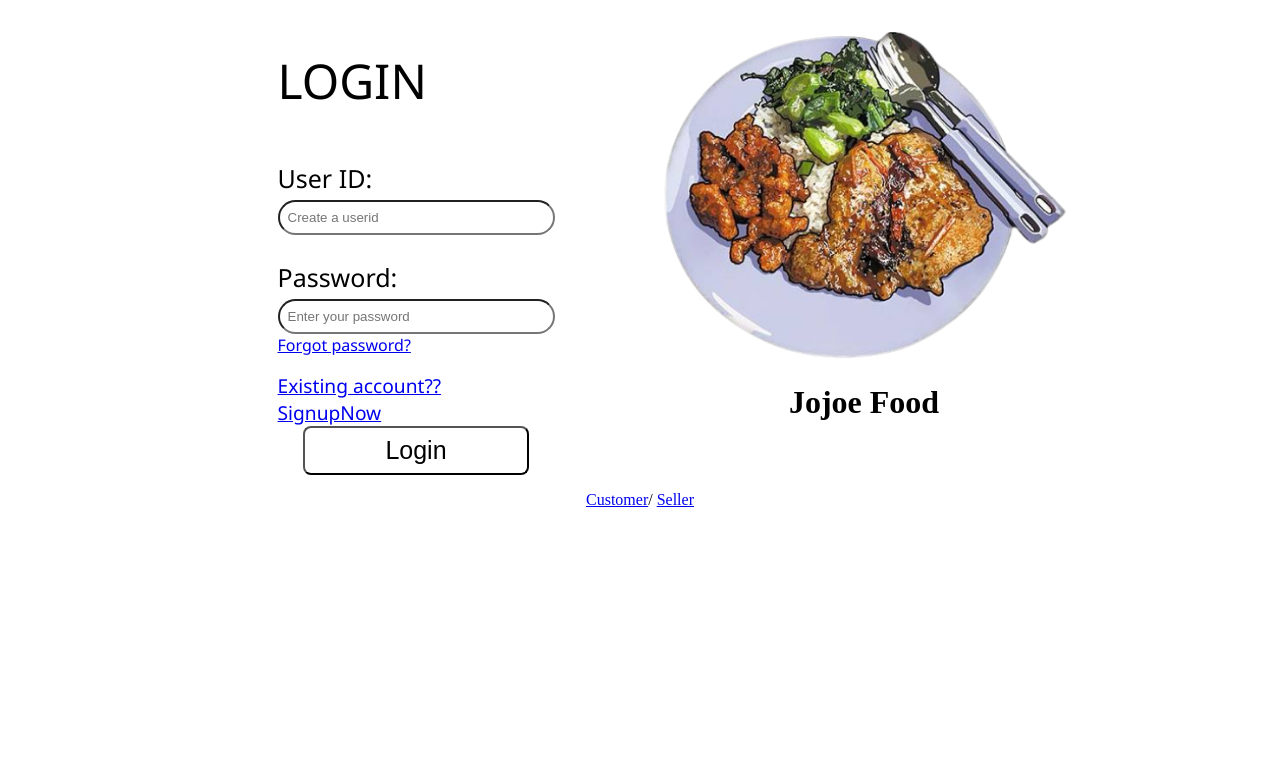
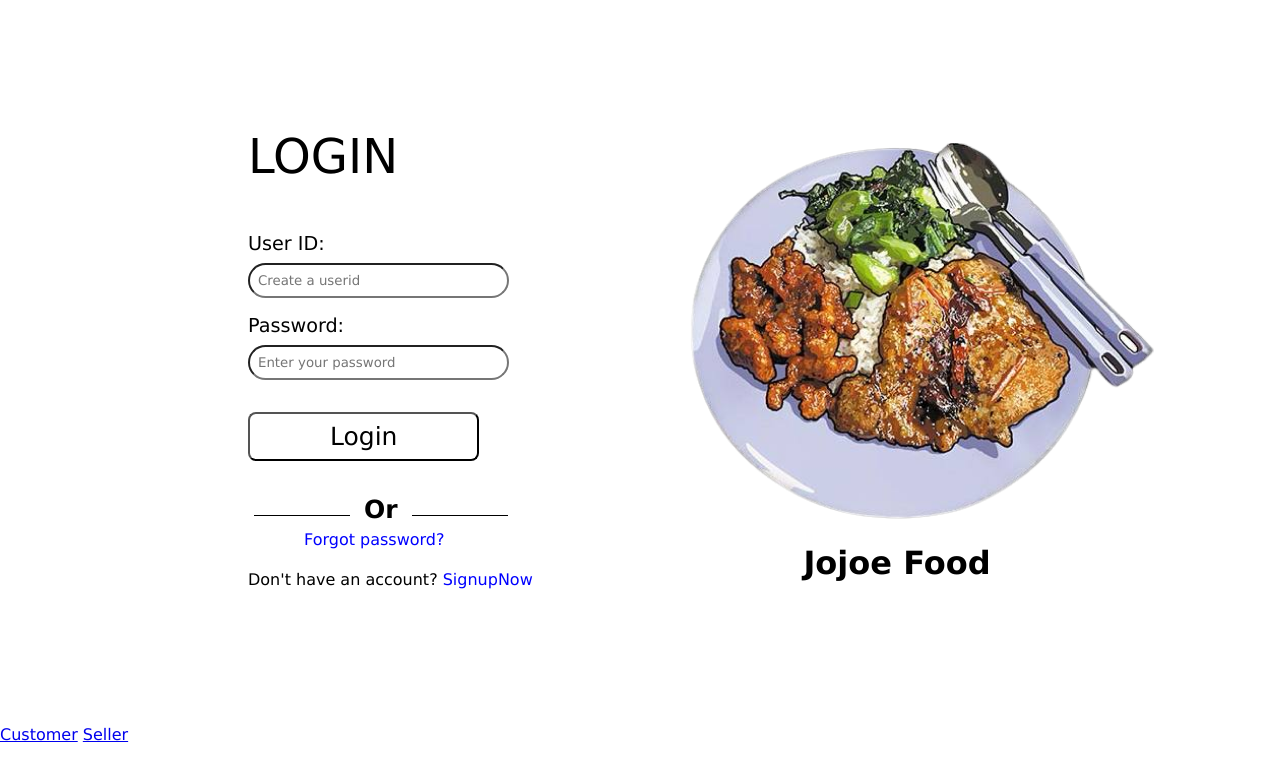
Before and after one commit to zengchai/Jojoe-Food-Delivery, a PHP site: page /login.html in a window 1280 px wide. Shown: the top 781 px of the page. Run offline with PHP 8.4, Linux system fonts and the light colour scheme.

Commit message:
updated login

```diff
--- a/css/style2.css
+++ b/css/style2.css
@@ -1,116 +1,98 @@
-body{
-    margin:0;
-    background-color: #fff;
-}
-.header-bar {
-    color: #fff;
-    padding: 10px;
-
-
-
-  }
-header::after{
-    content: '';
-    display: table;
-    clear: both;
-  }
-.logo{
-    float: left;
-    padding: 10px 0;
-}
-  nav {
-    float:right;
-
-    display: flex;
-    justify-content: left;
-    float: left;
+* {
+  margin: 0;
+   padding: 0;
+   box-sizing: border-box;
+   font-family: Verdana, Geneva, Tahoma, sans-serif
  }
 
-  nav ul{
-    list-style: none;
-    margin: 0;
-    padding: 0;
+ .container {
 
-  }
-
-  nav li {
-    display: inline-block;
-    margin: left 70px;
-    padding-top: 25px;
-    position: relative;
-  }
-  nav a{
-    color: #000000;
-    text-decoration: none;
-    text-transform: uppercase;
-    font-size: 14px;
-  }
-  nav a:hover{
-    color: #d7d7d7;
-  }
-  nav a::before{
-    content: '';
-    display: block;
-    height: 5px;
-    width: 0%;
-   padding-top: 1rem;
-    background-color: bisque;
-
-    position: absolute;
-
-  }
-  nav a:hover::before{
-    width: 100%;
-  }
-
-
-
-  .login-section{
-    display: flex;
-    text-align: center;
-  }
-
-  .login-section img {
-    float: right;
-    padding: 10px 0;
-
-  }
-
-.container{
-    display: flex;
-    flex:1;
+   background: #fff;
+   margin: auto;
+   display: grid;
+   grid-template-columns: 0.6fr 1.4fr 2fr;
    justify-content: center;
+   padding-top: 8rem;
+   padding-bottom: 8rem;
    margin-left: 5rem;
    margin-right: 5rem;
 
  }
 
+
  .leftcontainer{
      font-size: 25px;
      font-family: 'Segoe UI', Tahoma, Geneva, Verdana, sans-serif;
      width: 40%;
-    display: flex;
-    justify-content: center;
+   grid-column-start: 2;
+     grid-column-end: 3;
    }
    .login{
      font-size: 3rem;
+     margin-bottom: 3rem;
    }
-  .username{
-   font-size: larger;
+   .userid{
+    font-size: 1.2rem;
+    margin-bottom: 1rem;
+   }
+   .password{
+    font-size: 1.2rem;
+    margin-bottom: 0.5rem;
    }
    .resetpwd{
-    margin-top: 0rem;
+    padding-left: 3.5rem;
+     margin-top: 0.5rem;
      font-size: 1rem;
+     margin-bottom: 1.3rem;
+     width:20rem;
    }
-  .password{
-    margin-bottom: 0rem;
-  }
-  .signup{
-    margin-bottom: 0rem;
-    font-size: 1.2rem;
-    margin-top: 0.2rem;
+   .resetpwd a {
+    text-decoration: none;
+    color: blue;
   }
 
+  .resetpwd a:hover {
+    text-decoration: underline;
+  }
+  .signup a{
+  text-decoration: none;
+  color: blue;
+  }
+.signup a:hover{
+  text-decoration: underline;
+}
+
+   .line-container {
+    text-align: left;
+    width: 20rem;
+
+  }
+
+  .line {
+    display: inline-block;
+    width: 30%;
+    margin: 0 6px;
+    border: none;
+    border-top: 1px solid black;
+  }
+
+  .line-text {
+    display: inline-block;
+    vertical-align: middle;
+    font-weight: bold;
+    line-height: 1;
+  }
+
+   .signup{
+     margin-bottom: 0.5rem;
+     font-size: 1.0rem;
+     margin-top: 0.5rem;
+     width: 20rem;
+   }
+   .loginbutton{
+    margin-top: 2rem;
+    margin-bottom: 2rem;
+   }
    #login {
      display: block;
      margin: 0 auto;
@@ -128,32 +110,38 @@ header::after{
    }
 
    .rightcontainer{
-    /* padding-top: 100px; */
+
      margin: 0 0;
     text-align: center;
      margin-top:auto;
      margin-bottom:auto;
-    /* margin: 0 auto; */
-    /* padding-left: 50px; */
-    /* float: right; */
+     grid-column-start: 3;
+     grid-column-end: 5;
+
      width: 40%;
-  }
-.inputtype{
-    padding: 0.5rem;
-    border-radius: 5rem;;
-}
-.rightcontainer h1{
+     grid-template-rows: 1fr;
 
    }
 
+   .inputtype{
+     padding: 0.5rem;
+     border-radius: 5rem;
+     margin-top: 0.5rem;
+ }
+
  .foodlogo{
-    width: 90%;
-
+   align-items: center;
+   padding-left: 3rem;
+   padding-bottom: 1.5rem;
+ }
+ .foodcontainer{
+ display: grid;
  }
 
  .footercontainer{
+
      display: flex;
      justify-content: center;
-    clear: both;
+
 
    }
--- a/ks-css/style1.css
+++ b/ks-css/style1.css
@@ -108,16 +108,12 @@
   }
 
 .rightcontainer{
-    /* padding-top: 100px; */
     margin: 0 0;
    text-align: center;
     margin-top:auto;
     margin-bottom:auto;
     grid-column-start: 3;
     grid-column-end: 5;
-    /* margin: 0 auto; */
-    /* padding-left: 50px; */
-    /* float: right; */
     width: 40%;
     grid-template-rows: 1fr;
 
--- a/login.html
+++ b/login.html
@@ -7,14 +7,35 @@
 <link href="https://fonts.googleapis.com/css2?family=Lato:wght@700&display=swap" rel="stylesheet">
 <link rel="stylesheet" type="text/css" href="css/style2.css" id="stylesheet">
 <script>
-    function isNumberKey(event) {
-      var charCode = (event.which) ? event.which : event.keyCode;
-      if (charCode > 31 && (charCode < 48 || charCode > 57)) {
-        return false;
-      }
-      return true;
+
+
+    function resetPwd() {
+  var email = prompt("Please enter your email address:");
+
+  if (email) {
+    // Perform email validation
+    if (!isValidEmail(email)) {
+      alert("Please enter a valid email address.");
+      return;
     }
-    </script>
+
+    // Send password reset request to the server
+    // Replace the URL with your actual server endpoint
+    var resetUrl = "https://example.com/reset-password?email=" + encodeURIComponent(email);
+    window.location.href = resetUrl;
+  }
+}
+
+function isValidEmail(email) {
+  // Perform email validation logic here
+  // You can use regular expressions or other validation techniques
+  // Return true if the email is valid, false otherwise
+  // Example email validation with regular expression
+  var emailRegex = /^[^\s@]+@[^\s@]+\.[^\s@]+$/;
+  return emailRegex.test(email);
+}
+</script>
+
 </head>
 <!-- <body>
     <header>
@@ -39,29 +60,36 @@
 
     <div class="container">
         <div class="leftcontainer">
-            <form action="">
+            <form method="post" action="check_login.php">
                 <p class="login">LOGIN </p>
                 <p class="userid">User ID: <br>
                 <input class="inputtype" type="text" id="userid" size="30", placeholder="Create a userid" maxlength="10"><br></p>
                 <p class="password">Password: <br>
                 <input class="inputtype" type="password" id="password" size="30", placeholder="Enter your password" maxlength="10"></p>
-               <p class="resetpwd"> <a href="#"onclick="ResetPwd()">Forgot password?<br></a></p>
-               <p class="signup"> <a href="#"onclick="signup()">Existing account??<br>SignupNow</a> </p> <!-- link to sign up page-->
-                <input class="inputtype" type="button" id="login" value="Login">
-            </form>
+
+               <p class="loginbutton">
+                <input class="inputtype" type="button" id="login" value="Login"></p>
+
+                <div class="line-container">
+                  <hr class="line">
+                  <span class="line-text">Or</span>
+                  <hr class="line">
+                </div>
+
+              <p class="resetpwd"> <a href="#"onclick="resetPwd()">Forgot password?<br></a></p>
+              <p class="signup"> Don't have an account? <a href="signup.php">SignupNow</a> </p> <!-- link to sign up page-->
+              </form>
 
         </div>
         <div class="rightcontainer">
-            <img class="foodlogo" src="png/Foodlogo.png">
-            <h1>Jojoe Food</h1>
+          <div class="foodcontainer" ><img class="foodlogo" src="image/platefood.png">
+            <h1>Jojoe Food</h1></div>
         </div>
     </div>
-        <div class="footercontainer">
-            <p>
-            <a href="#"onclick="CusFunction()">Customer</a>/
-            <a href="#"onclick="SelFunction()">Seller</a>
-            </p>
-        </div>
+<div class="position">
+      <a data-active="customer" href="serviceCustomerPage.html">Customer</a>
+      <a data-active="seller" href="serviceSellerPage.html">Seller</a>
+    </div>
 
 
 </body>
```
Also changed, not shown: ks-css/style2.css (+22 -11 lines), login.php (+38 -13 lines). Lines whose indentation alone changed are shown as unchanged.
